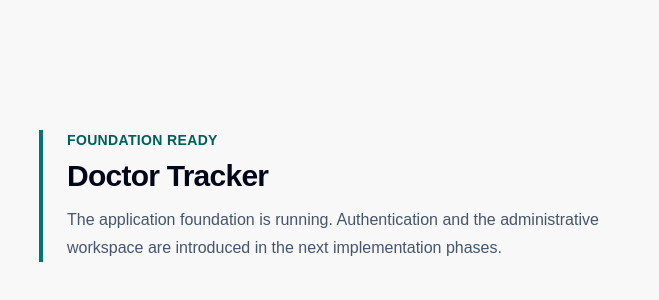
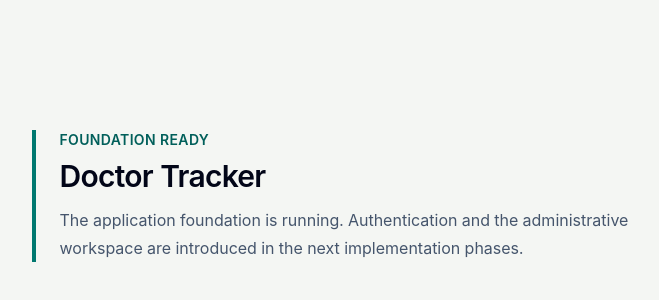
Before and after one commit to ShoyebWritesCode/Doctor-Tracker-Frontend, a Next.js app: page / in a window 1280 px wide. Shown: the part 204-504 px from the top of the page, without its empty margins (241-900 px from the left). Built offline with nearby package versions, Linux system fonts and the light colour scheme.

Commit message:
style: establish the application design tokens

```diff
--- a/src/app/globals.css
+++ b/src/app/globals.css
@@ -1,7 +1,69 @@
 @import "tailwindcss";
+
+@theme inline {
+  --color-canvas: var(--surface-canvas);
+  --color-surface: var(--surface-primary);
+  --color-surface-subtle: var(--surface-subtle);
+  --color-surface-raised: var(--surface-raised);
+  --color-ink: var(--text-primary);
+  --color-ink-muted: var(--text-secondary);
+  --color-ink-subtle: var(--text-tertiary);
+  --color-border: var(--border-default);
+  --color-border-strong: var(--border-strong);
+  --color-action: var(--action-primary);
+  --color-action-hover: var(--action-primary-hover);
+  --color-action-soft: var(--action-soft);
+  --color-danger: var(--danger-primary);
+  --color-danger-hover: var(--danger-primary-hover);
+  --color-danger-soft: var(--danger-soft);
+  --color-warning: var(--warning-primary);
+  --color-warning-soft: var(--warning-soft);
+  --color-success: var(--success-primary);
+  --color-success-soft: var(--success-soft);
+  --font-sans: var(--font-ui);
+  --font-mono: var(--font-code);
+  --radius-control: 0.5rem;
+  --radius-panel: 0.625rem;
+  --shadow-panel: var(--shadow-panel-value);
+}
 
 :root {
   color-scheme: light;
+
+  --surface-canvas: #f4f6f3;
+  --surface-primary: #fcfdfb;
+  --surface-subtle: #eef2ef;
+  --surface-raised: #ffffff;
+
+  --text-primary: #15201e;
+  --text-secondary: #4d5c58;
+  --text-tertiary: #6c7975;
+
+  --border-default: #d4dcd8;
+  --border-strong: #aebbb6;
+
+  --action-primary: #0a655e;
+  --action-primary-hover: #084f4a;
+  --action-soft: #dceeea;
+
+  --danger-primary: #a53636;
+  --danger-primary-hover: #842b2b;
+  --danger-soft: #f8e5e3;
+
+  --warning-primary: #835d0d;
+  --warning-soft: #f8edcf;
+
+  --success-primary: #256846;
+  --success-soft: #dceee3;
+
+  --focus-ring: #087c73;
+  --overlay: rgb(15 29 27 / 58%);
+  --shadow-panel-value: 0 1px 2px rgb(20 32 30 / 8%), 0 8px 24px rgb(20 32 30 / 6%);
+
+  --font-ui:
+    ui-sans-serif, -apple-system, BlinkMacSystemFont, "Segoe UI Variable", "Segoe UI", sans-serif;
+  --font-code: "SFMono-Regular", Consolas, "Liberation Mono", monospace;
+
   font-synthesis: none;
   text-rendering: optimizeLegibility;
 }
@@ -12,14 +74,17 @@
 
 html {
   min-width: 320px;
+  background: var(--surface-canvas);
+  scrollbar-gutter: stable;
 }
 
 body {
   min-height: 100vh;
   margin: 0;
-  background: #f7f8f7;
-  color: #17201f;
-  font-family: Arial, Helvetica, sans-serif;
+  background: var(--surface-canvas);
+  color: var(--text-primary);
+  font-family: var(--font-ui);
+  font-variant-numeric: tabular-nums;
 }
 
 button,
@@ -29,7 +94,32 @@ textarea {
   font: inherit;
 }
 
+button,
+[role="button"],
+a,
+input,
+select,
+textarea {
+  -webkit-tap-highlight-color: transparent;
+}
+
 :focus-visible {
-  outline: 3px solid #0f766e;
+  outline: 3px solid var(--focus-ring);
   outline-offset: 3px;
 }
+
+::selection {
+  background: var(--action-soft);
+  color: var(--text-primary);
+}
+
+@media (prefers-reduced-motion: reduce) {
+  *,
+  *::before,
+  *::after {
+    scroll-behavior: auto !important;
+    transition-duration: 0.01ms !important;
+    animation-duration: 0.01ms !important;
+    animation-iteration-count: 1 !important;
+  }
+}
```
Also changed, not shown: 1 other file (tests, documents, lock files or other folders).
